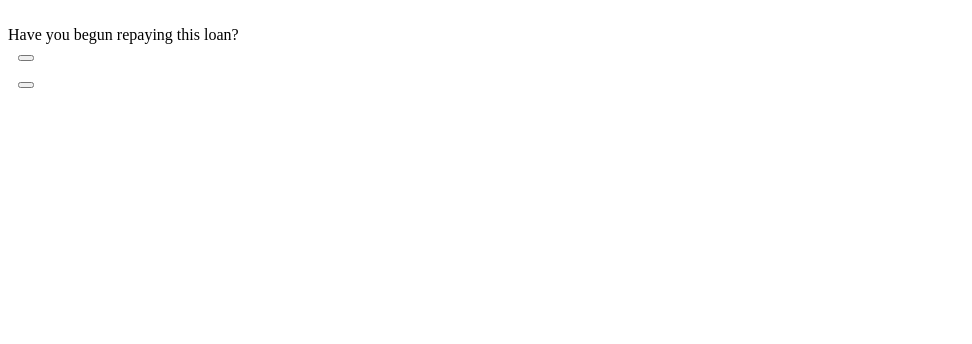
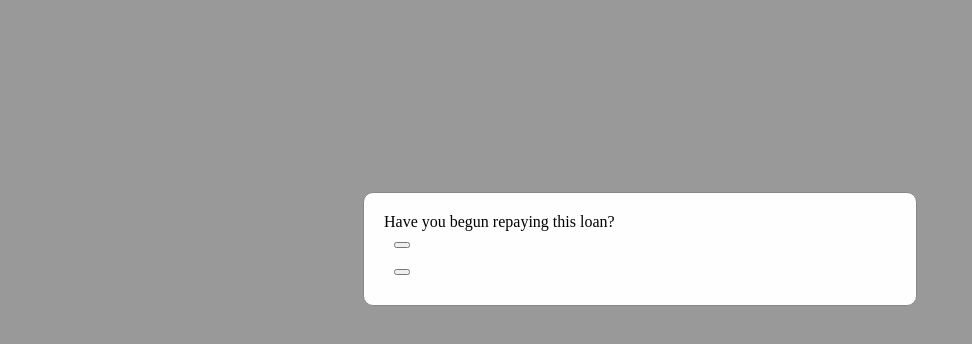
Before and after one commit to Kylep342/LoanM8, a React (Vite) app: page / in a window 1280 px wide. Shown: the top 344 px of the page, without its empty margins (0-972 px from the left). Built offline with nearby package versions, Linux system fonts and the light colour scheme.

Commit message:
Rewrote classes so they look new. Added some stuff for redux, may not need yet

```diff
--- a/package.json
+++ b/package.json
@@ -23,6 +23,8 @@
         "parcel-bundler": "^1.12.3",
         "react": "^16.9.0",
         "react-dom": "^16.9.0",
+        "react-redux": "^7.1.1",
+        "redux": "^4.0.4",
         "typescript": "^3.6.2"
     },
     "dependencies": {
--- a/src/containers/CurrentLoanForm.tsx
+++ b/src/containers/CurrentLoanForm.tsx
@@ -4,6 +4,8 @@ import * as ReactDOM from 'react-dom'
 import Button from '../components/Button'
 import Input from '../components/Input'
 import LoanTypeChoiceModal from './LoanTypeChoiceModal'
+
+import './style.css'
 
 interface Props { }
 
@@ -16,25 +18,16 @@ interface State {
 }
 
 class CurrentLoanFormContainer extends React.Component<Props, State> {
-    constructor(props) {
-        super(props);
-
-        this.state = {
+    state = {
         name: '',
         balance: 0,
         rate: 0,
         minPmt: 0,
-            lastPaidOn: null
-        }
-
-        this.handleInputChange = this.handleInputChange.bind(this);
-        this.handleFormSubmit = this.handleFormSubmit.bind(this);
-        this.handleClearForm = this.handleClearForm.bind(this);
-        this.handleBack = this.handleBack.bind(this);
+        lastPaidOn: undefined
     }
 
     /* */
-    handleInputChange(event) {
+    handleInputChange = (event) => {
         const target = event.target;
         const value = target.type === 'checkbox' ? target.checked : target.value;
         const name = target.name;
@@ -44,12 +37,12 @@ class CurrentLoanFormContainer extends React.Component<Props, State> {
         ))
     }
 
-    handleFormSubmit(event) {
+    handleFormSubmit = (event) => {
         event.preventDefault();
         console.log(this.state)
     }
 
-    handleClearForm(event) {
+    handleClearForm = (event) => {
         event.preventDefault();
         this.setState({
             name: '',
@@ -60,14 +53,15 @@ class CurrentLoanFormContainer extends React.Component<Props, State> {
         })
     }
 
-    handleBack(event) {
+    handleBack = (event) => {
         event.preventDefault();
         ReactDOM.render(<LoanTypeChoiceModal />, document.getElementById('form-div'));
     }
 
     render() {
         return (
-            <form className="container-fluid" onSubmit={this.handleFormSubmit}>
+            <div className="modal">
+                <form className="modal-content container-fluid" onSubmit={this.handleFormSubmit}>
 
                     <Input
                         inputType={'text'}
@@ -135,6 +129,7 @@ class CurrentLoanFormContainer extends React.Component<Props, State> {
                         style={buttonStyle}
                     /> {/* Back */}
                 </form>
+            </div>
         );
     }
 }
--- a/src/containers/FutureLoanForm.tsx
+++ b/src/containers/FutureLoanForm.tsx
@@ -5,6 +5,8 @@ import Button from '../components/Button'
 import CheckBox from '../components/CheckBox'
 import Input from '../components/Input'
 import LoanTypeChoiceModal from './LoanTypeChoiceModal'
+
+import './style.css'
 
 interface Props { }
 
@@ -21,10 +23,7 @@ interface State {
 
 
 class FutureLoanFormContainer extends React.Component<Props, State> {
-    constructor(props) {
-        super(props);
-
-        this.state = {
+    state = {
         name: '',
         principal: 0,
         rate: 0,
@@ -35,14 +34,8 @@ class FutureLoanFormContainer extends React.Component<Props, State> {
         autopay: false
     }
 
-        this.handleInputChange = this.handleInputChange.bind(this);
-        this.handleFormSubmit = this.handleFormSubmit.bind(this);
-        this.handleClearForm = this.handleClearForm.bind(this);
-        this.handleBack = this.handleBack.bind(this);
-    }
-
     /* */
-    handleInputChange(event) {
+    handleInputChange = (event) => {
         const target = event.target;
         const value = target.type === 'checkbox' ? target.checked : target.value;
         const name = target.name;
@@ -52,12 +45,12 @@ class FutureLoanFormContainer extends React.Component<Props, State> {
         ))
     }
 
-    handleFormSubmit(event) {
+    handleFormSubmit = (event) => {
         event.preventDefault();
         console.log(this.state)
     }
 
-    handleClearForm(event) {
+    handleClearForm = (event) => {
         event.preventDefault();
         this.setState({
             name: '',
@@ -71,7 +64,7 @@ class FutureLoanFormContainer extends React.Component<Props, State> {
         })
     }
 
-    handleBack(event) {
+    handleBack = (event) => {
         event.preventDefault();
         ReactDOM.render(<LoanTypeChoiceModal />, document.getElementById('form-div'));
     }
@@ -79,7 +72,8 @@ class FutureLoanFormContainer extends React.Component<Props, State> {
 
     render() {
         return (
-            <form className="container-fluid" onSubmit={this.handleFormSubmit}>
+            <div className="modal">
+                <form className="modal-content container-fluid" onSubmit={this.handleFormSubmit}>
                     <Input
                         inputType={'text'}
                         title={'Loan Name'}
@@ -171,6 +165,7 @@ class FutureLoanFormContainer extends React.Component<Props, State> {
                         style={buttonStyle}
                     /> {/* Back */}
                 </form>
+            </div>
         )
     }
 }
--- a/src/containers/LoanTypeChoiceModal.tsx
+++ b/src/containers/LoanTypeChoiceModal.tsx
@@ -5,36 +5,30 @@ import Button from '../components/Button'
 import CurrentLoanFormContainer from './CurrentLoanForm'
 import FutureLoanFormContainer from './FutureLoanForm'
 
+import './style.css'
+
 class LoanTypeChoiceModal extends React.Component {
-    constructor(props) {
-        super(props);
-
-        this.renderCurrentLoanForm = this.renderCurrentLoanForm.bind(this)
-        this.renderFutureLoanForm = this.renderFutureLoanForm.bind(this)
-    }
-    renderCurrentLoanForm(event) {
+    renderCurrentLoanForm = (event) => {
         event.preventDefault();
         ReactDOM.render(<CurrentLoanFormContainer />, document.getElementById('form-div'))
     }
 
-    renderFutureLoanForm(event) {
+    renderFutureLoanForm = (event) => {
         event.preventDefault();
         ReactDOM.render(<FutureLoanFormContainer />, document.getElementById('form-div'))
     }
 
     render() {
         return (
-            <div id='borrowingLoanInputModal' className='modal'>
-                <div className='modal-content'>
+            <div className="modal">
+                <div id='borrowingLoanInputModal' className='modal-content'>
                     <span className='section-label'>Have you begun repaying this loan?</span>
                     {/* <span className='close' onclick='closeModal()'>&times;</span> */}
-                    <div className='margins'>
-                        <div className='float-left'>
-                            <Button action={this.renderCurrentLoanForm} type={'seconday'} title={'Yes'} style={buttonStyle} /> {/* Yes */}
-                        </div>
-                        <div>
-                            <Button action={this.renderFutureLoanForm} type={'seconday'} title={'No'} style={buttonStyle} /> {/* Yes */}
-                        </div>
+                    <div className='float-left'>
+                        <Button action={this.renderCurrentLoanForm} type={'seconday'} title={'Yes'} style={buttonStyle} /> {/* Yes */}
+                    </div>
+                    <div>
+                        <Button action={this.renderFutureLoanForm} type={'seconday'} title={'No'} style={buttonStyle} /> {/* Yes */}
                     </div>
                 </div>
             </div>
--- /dev/null
+++ b/src/containers/style.css
@@ -0,0 +1,21 @@
+.modal {
+  display: block; /* Hidden by default */
+  position: fixed; /* Stay in place */
+  z-index: 1; /* Sit on top */
+  left: 0;
+  top: 0;
+  width: 100%; /* Full width */
+  height: 100%; /* Full height */
+  overflow: auto; /* Enable scroll if needed */
+  background-color: rgb(0, 0, 0); /* Fallback color */
+  background-color: rgba(0, 0, 0, 0.4); /* Black w/ opacity */
+}
+
+.modal-content {
+  background-color: #fefefe;
+  margin: 15% auto; /* 15% from the top and centered */
+  padding: 20px;
+  border: 1px solid #888;
+  border-radius: 10px;
+  width: 40%; /* Could be more or less, depending on screen size */
+}
--- /dev/null
+++ b/src/store/AppStore.ts
@@ -0,0 +1 @@
+import * as Redux from 'redux'
```
Also changed, not shown: src/containers/Loan.tsx (+30 -30 lines). Lines whose indentation alone changed are shown as unchanged.
